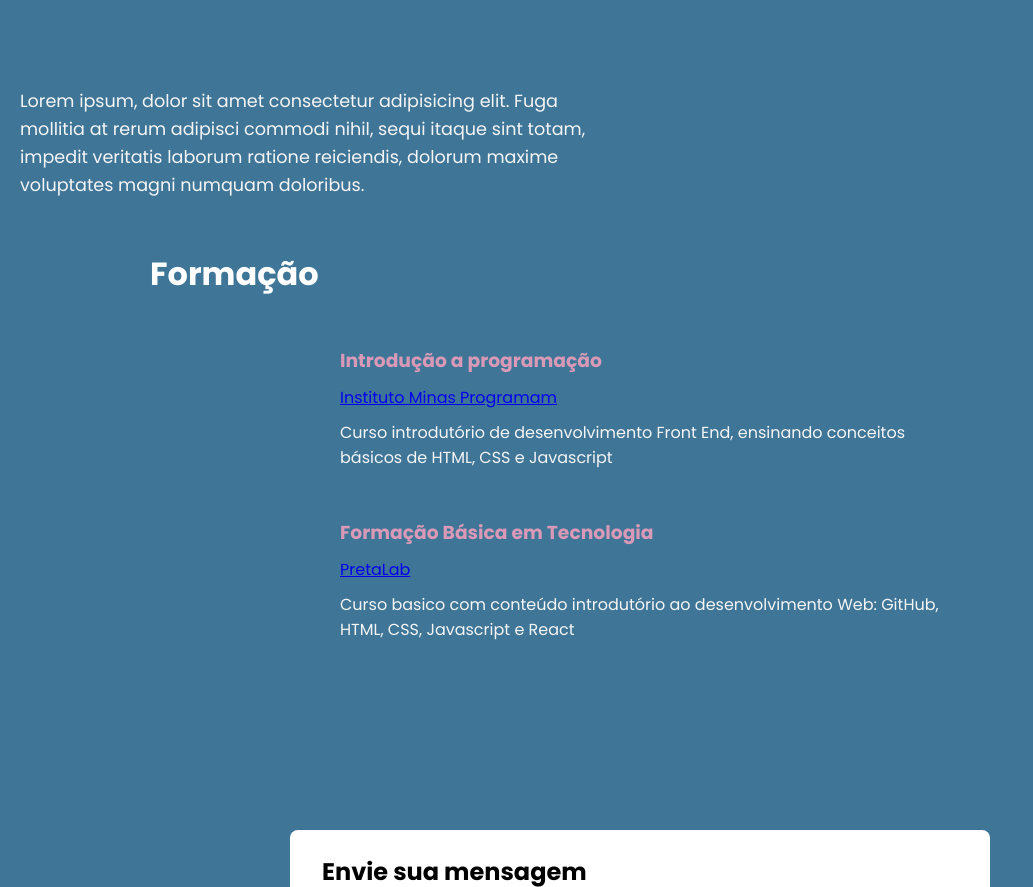
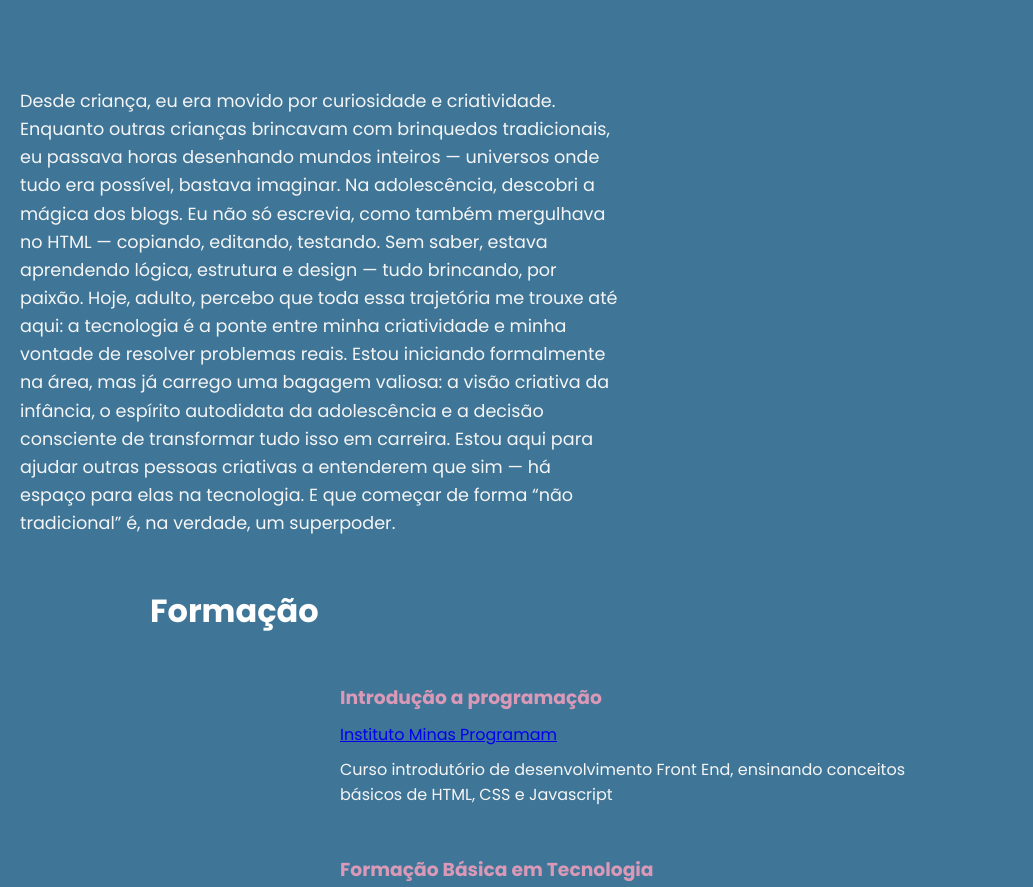
Before and after one commit to MillaChristy/projeto-minasprogramam, a plain HTML site: page index.html in a window 1280 px wide. Shown: the part 1403-2290 px from the top of the page, without its empty margins (0-1033 px from the left). Drawn offline with Linux system fonts and the light colour scheme.

Commit message:
Agora vai... eu acho

```diff
--- a/index.html
+++ b/index.html
@@ -41,7 +41,13 @@
 
         <h2>Sobre Mim </h2>
         <p>
-            Lorem ipsum, dolor sit amet consectetur adipisicing elit. Fuga mollitia at rerum adipisci commodi nihil, sequi itaque sint totam, impedit veritatis laborum ratione reiciendis, dolorum maxime voluptates magni numquam doloribus.
+            Desde criança, eu era movido por curiosidade e criatividade. Enquanto outras crianças brincavam com brinquedos tradicionais, eu passava horas desenhando mundos inteiros — universos onde tudo era possível, bastava imaginar.
+
+Na adolescência, descobri a mágica dos blogs. Eu não só escrevia, como também mergulhava no HTML — copiando, editando, testando. Sem saber, estava aprendendo lógica, estrutura e design — tudo brincando, por paixão.
+
+Hoje, adulto, percebo que toda essa trajetória me trouxe até aqui: a tecnologia é a ponte entre minha criatividade e minha vontade de resolver problemas reais. Estou iniciando formalmente na área, mas já carrego uma bagagem valiosa: a visão criativa da infância, o espírito autodidata da adolescência e a decisão consciente de transformar tudo isso em carreira.
+
+Estou aqui para ajudar outras pessoas criativas a entenderem que sim — há espaço para elas na tecnologia. E que começar de forma “não tradicional” é, na verdade, um superpoder.
         </p>
     </div>
 
```
